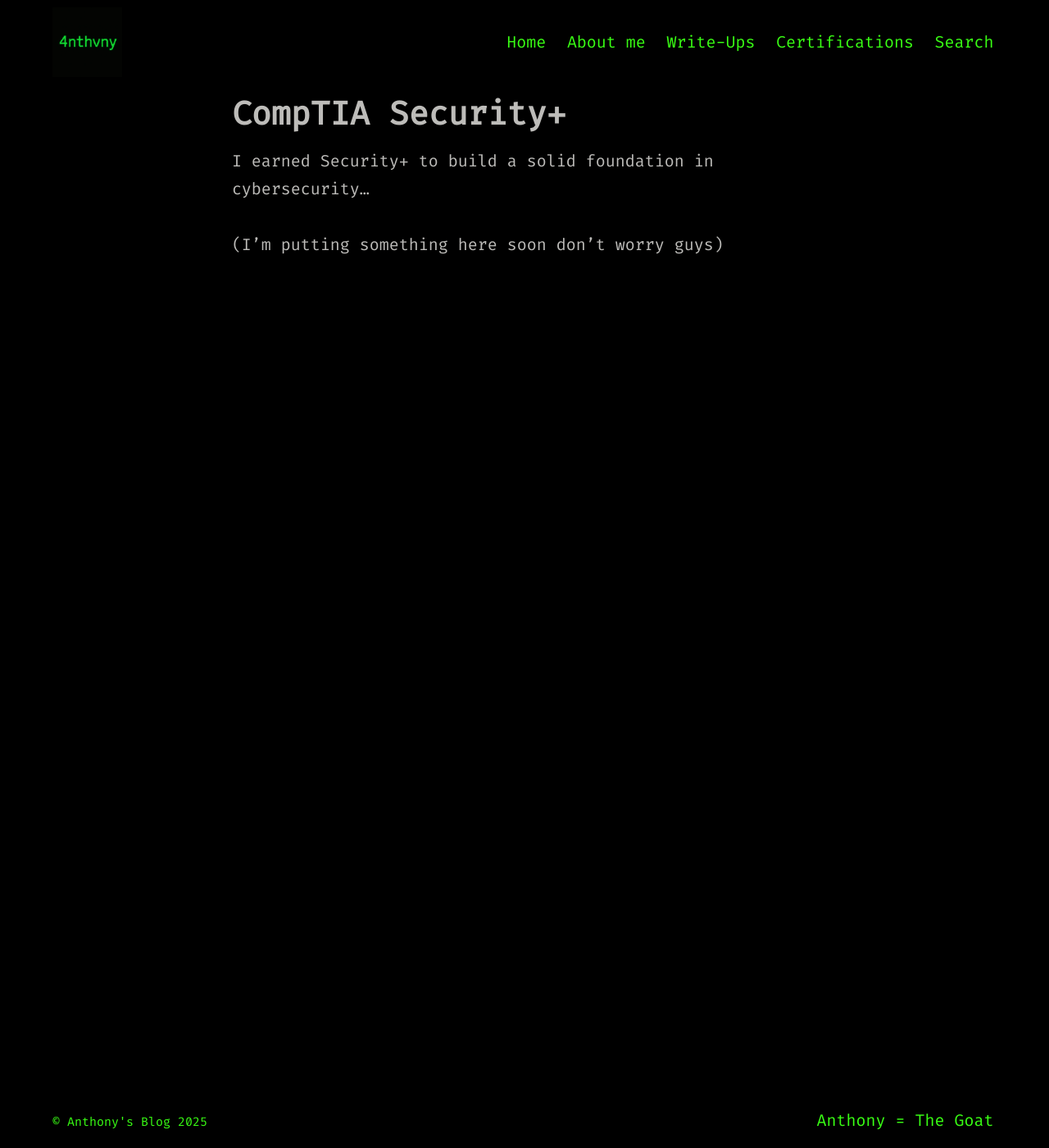
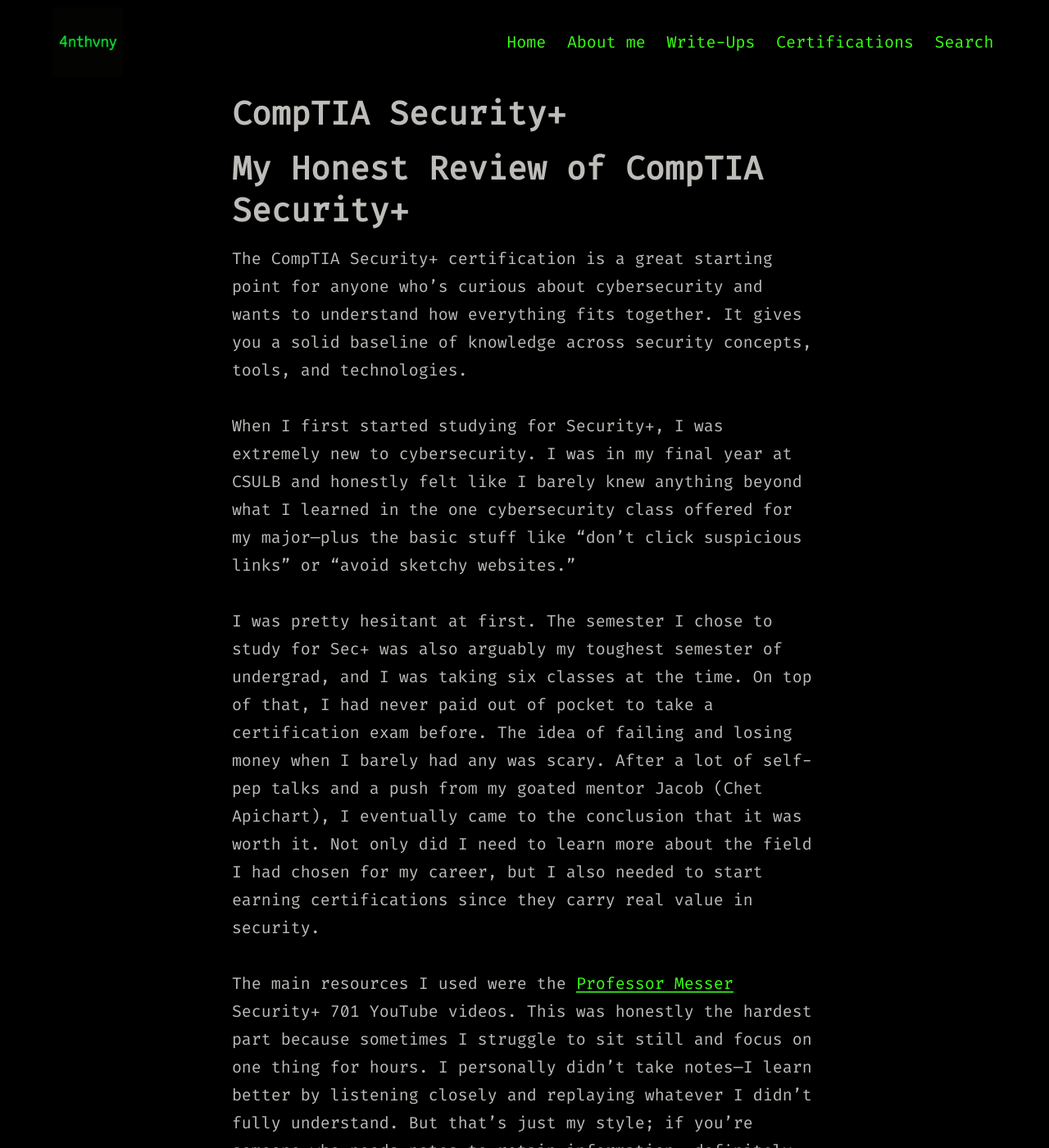
Before and after one commit to 4nthvny/4nthvny.github.io, a Jekyll site: the page built from certifications/security+.md, in a window 1280 px wide and 1400 px high. Shown: the whole window at 82% size. Built offline with Jekyll 4.4.1, drawn with Linux system fonts in a browser that asks for light colours; some of the changed text lies outside the part shown.

Commit message:
Update security+.md

```diff
--- a/certifications/security+.md
+++ b/certifications/security+.md
@@ -4,8 +4,17 @@
 permalink: /certifications/security+/
 ---
 
+# My Honest Review of CompTIA Security+
 
-I earned Security+ to build a solid foundation in cybersecurity...
+The CompTIA Security+ certification is a great starting point for anyone who’s curious about cybersecurity and wants to understand how everything fits together. It gives you a solid baseline of knowledge across security concepts, tools, and technologies.
 
-(I'm putting something here soon don't worry guys)
+When I first started studying for Security+, I was extremely new to cybersecurity. I was in my final year at CSULB and honestly felt like I barely knew anything beyond what I learned in the one cybersecurity class offered for my major—plus the basic stuff like “don’t click suspicious links” or “avoid sketchy websites.”
+
+I was pretty hesitant at first. The semester I chose to study for Sec+ was also arguably my toughest semester of undergrad, and I was taking six classes at the time. On top of that, I had never paid out of pocket to take a certification exam before. The idea of failing and losing money when I barely had any was scary. After a lot of self-pep talks and a push from my goated mentor Jacob (Chet Apichart), I eventually came to the conclusion that it was worth it. Not only did I need to learn more about the field I had chosen for my career, but I also needed to start earning certifications since they carry real value in security.
+
+The main resources I used were the [Professor Messer](https://www.youtube.com/watch?v=KiEptGbnEBc&list=PLG49S3nxzAnl4QDVqK-hOnoqcSKEIDDuv&index=1) Security+ 701 YouTube videos. This was honestly the hardest part because sometimes I struggle to sit still and focus on one thing for hours. I personally didn’t take notes—I learn better by listening closely and replaying whatever I didn’t fully understand. But that’s just my style; if you’re someone who needs notes to retain information, definitely take them. I also used the Security+ app on the App Store (the one with 6.3K+ reviews by Thanh Hung). On top of that, I bought the practice exams from Professor Messer’s website and used those to gauge whether I was actually ready. In my experience, if you take at least two of those exams honestly (don’t cheat yourself) and score at least an 85+, you’re probably ready.
+
+Overall, I recommend using Security+ as a stepping stone and an entry point into cybersecurity. The exam is mostly theory and won’t fully prepare you for real-world work (yes, unfortunately this certification alone won’t get you hired). But you can take the knowledge you gain and apply it in hands-on ways to make it way more valuable. I’d recommend starting a homelab or spinning up a few VMs in VirtualBox or VMware and learning how to configure some of the technologies Security+ covers (firewalls, IDS/IPS, etc.)
+
+Security+ isn’t the end goal, but it’s definitely a strong start.
 <!-- full write-up here -->
```
